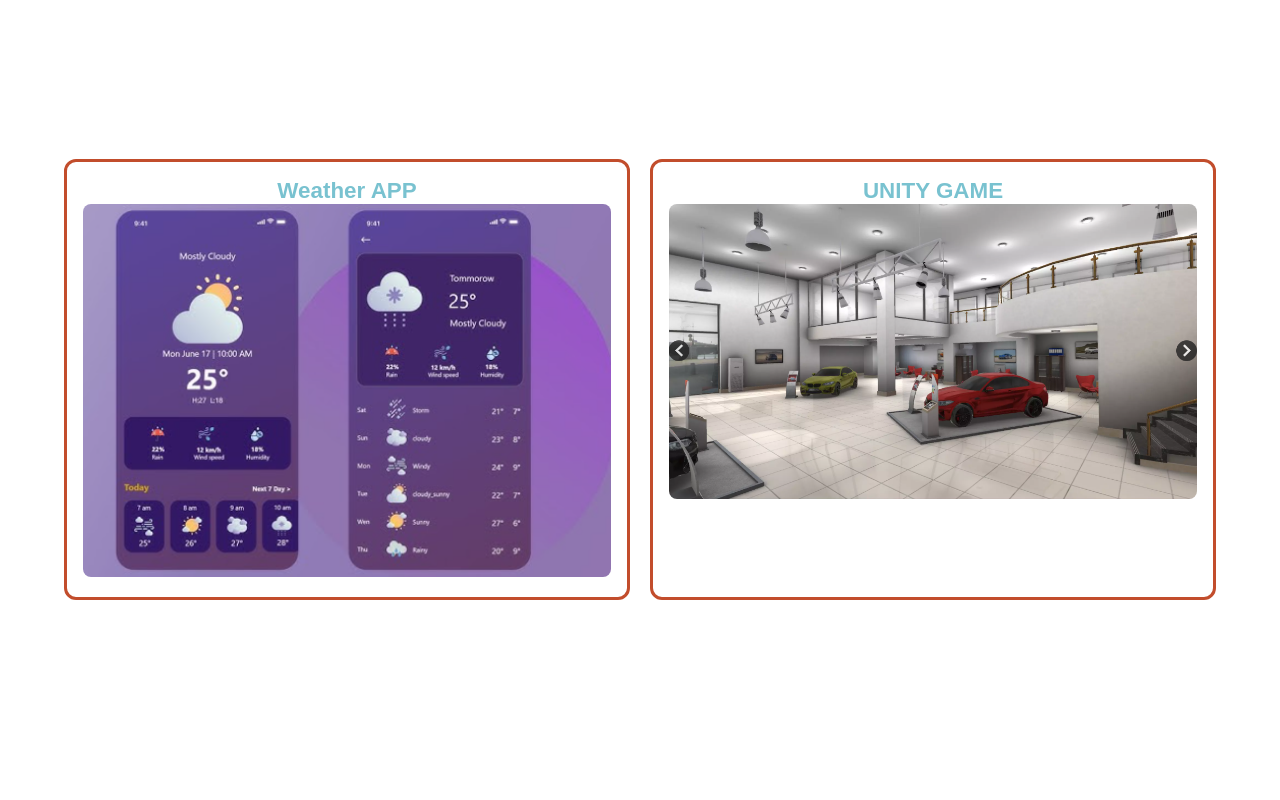
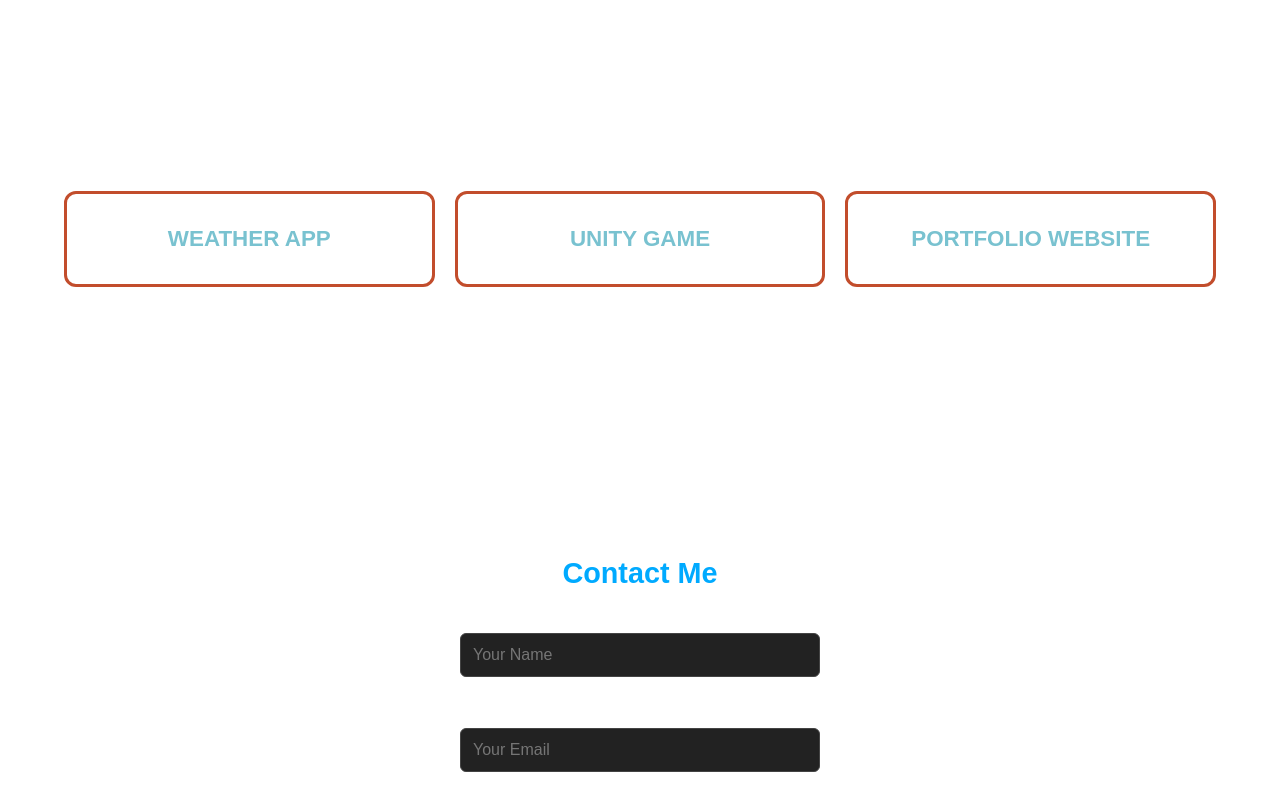
Before and after one commit to KritagyaKarki/portfolio, a plain HTML site: page index.html in a window 1280 px wide. Shown: the part 1442-2242 px from the top of the page. Drawn offline with Linux system fonts and the light colour scheme; files whose address does not match are found by name; a web font is replaced by a local one.

Commit message:
make changes in css

```diff
--- a/index.html
+++ b/index.html
@@ -60,13 +60,18 @@
     	</div>
     	<div class="container">
     		<div class="items">
-    			<h3>Weather APP</h3>
-    			<img src="C:\Users\karki\Documents\portfolio\weather.png" alt="weather-app-ss" class="project-img">
+    			<h3>WEATHER APP</h3>
+
     		</div>
     		<div class="items">
     			<h3>UNITY GAME</h3>
-    			<img src="C:\Users\karki\Documents\portfolio\unity.png" alt="unity-gamess" class="project-img">
+
     		</div>
+    		<div class="items">
+    			<h3>PORTFOLIO WEBSITE</h3>
+
+    		</div>
+
     	</div>
     </section>
 
--- a/style.css
+++ b/style.css
@@ -119,13 +119,14 @@ span{ color: green; }
   padding:1rem;
   border:3px solid #c24d2c;
   border-radius: 12px;
+  padding: 2rem;
   text-align: center;
   cursor: pointer;
 }
 
 .items h3 { color:#79c2d0; font-size: 1.4rem; }
 .items p { font-size: 1rem; line-height: 1.5; }
-.items .project-img{ width: 100%; border-radius: 8px; }
+/*.items .project-img{ width: 100%; border-radius: 8px; }*/
 
 .items:hover{
   transform: translateY(-5px);
```
